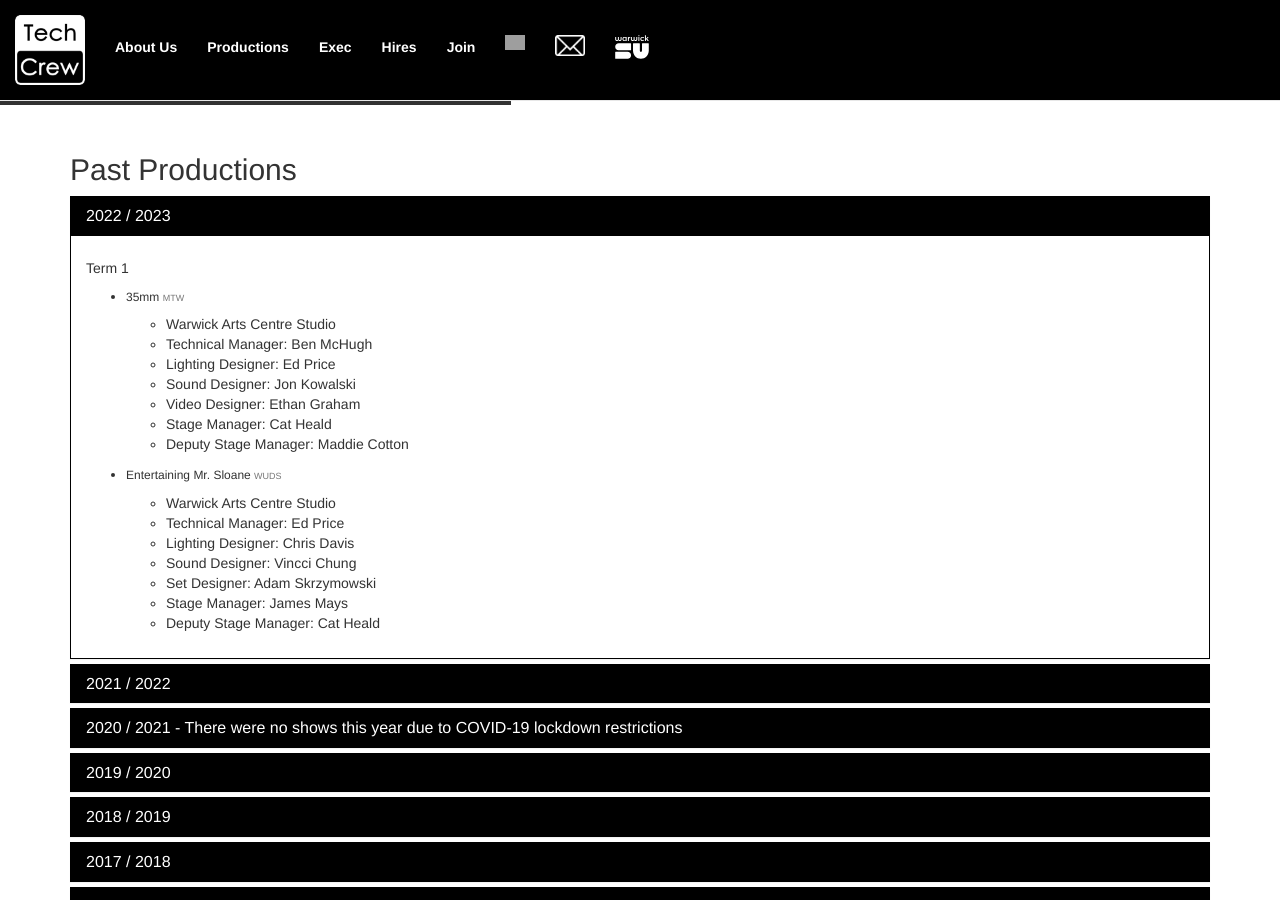
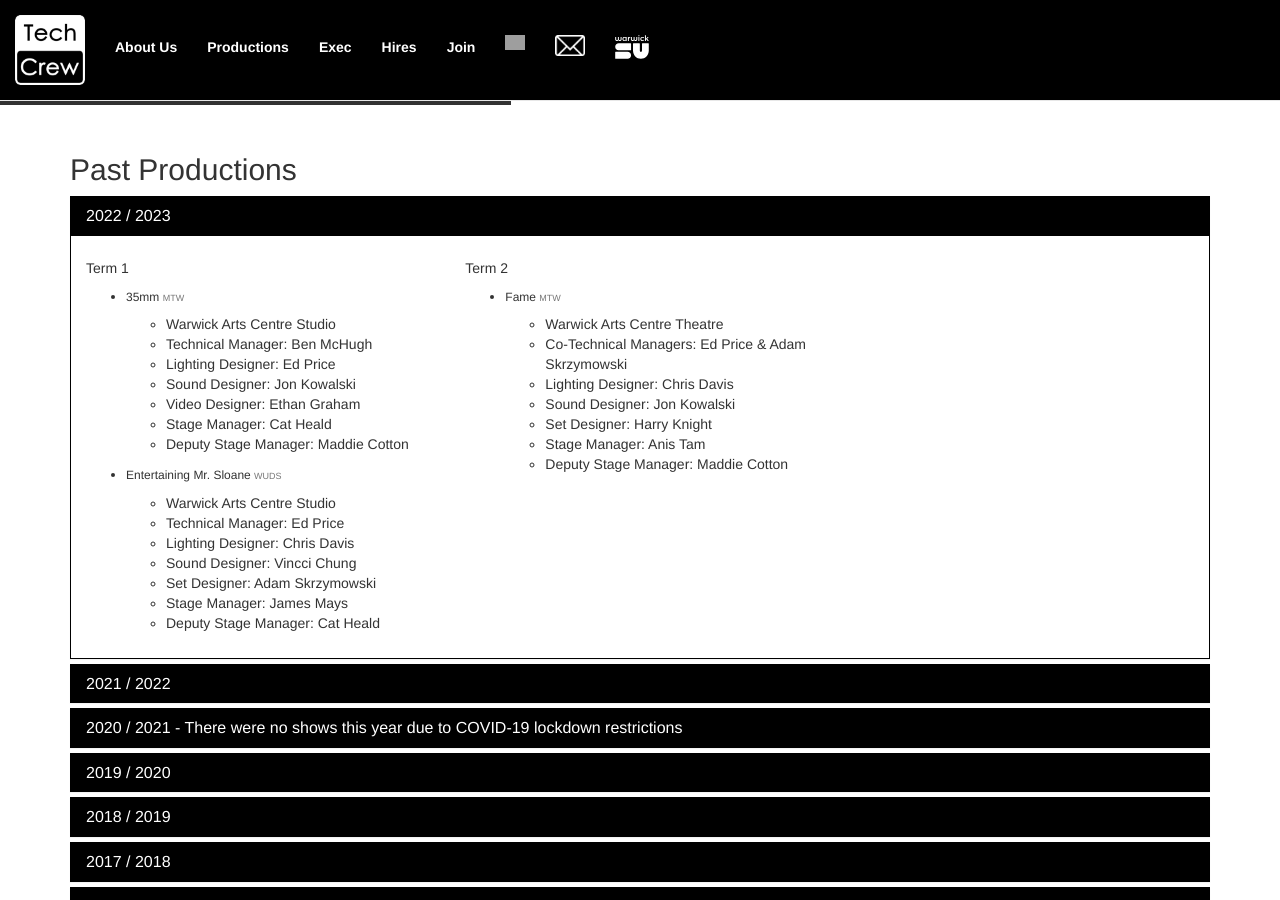
Before and after one commit to WarwickTechCrew/warwicktechcrew.github.io, a Jekyll site: the page built from index.html, in a window 1280 px wide and 900 px high, scrolled down 1348 px. Built offline with Jekyll 4.4.1, drawn with Linux system fonts in a browser that asks for light colours; nearby versions of some CDN libraries; grey boxes are pictures that could not be loaded.

Commit message:
Update to add Fame

```diff
--- a/_data/shows/2223.yaml
+++ b/_data/shows/2223.yaml
@@ -35,3 +35,21 @@ terms:
       name: James Mays
     - role: Deputy Stage Manager
       name: Cat Heald
+- name: Term 2
+  shows:
+  - name: Fame
+    society: MTW
+    venue: Warwick Arts Centre Theatre
+    people:
+    - role: Co-Technical Managers
+      name: Ed Price & Adam Skrzymowski
+    - role: Lighting Designer
+      name: Chris Davis
+    - role: Sound Designer
+      name: Jon Kowalski
+    - role: Set Designer
+      name: Harry Knight
+    - role: Stage Manager
+      name: Anis Tam
+    - role: Deputy Stage Manager
+      name: Maddie Cotton
```
